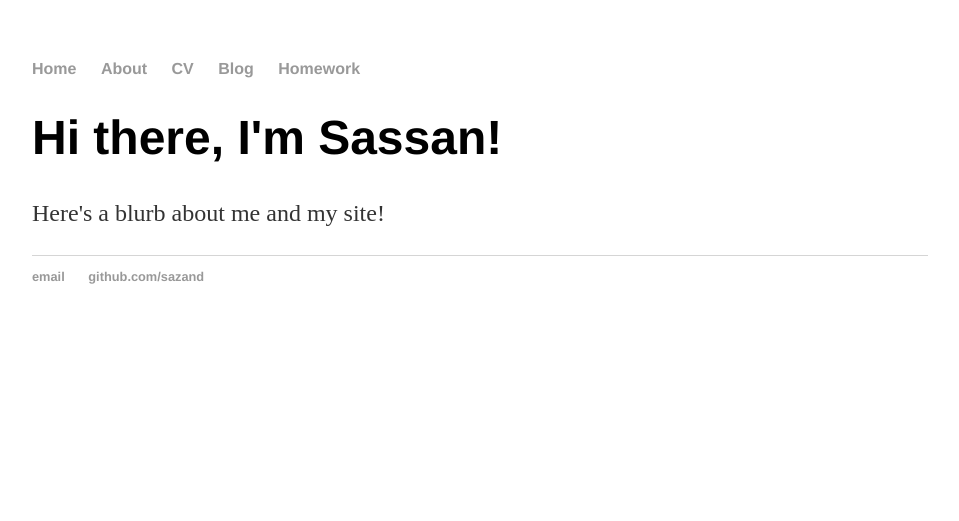
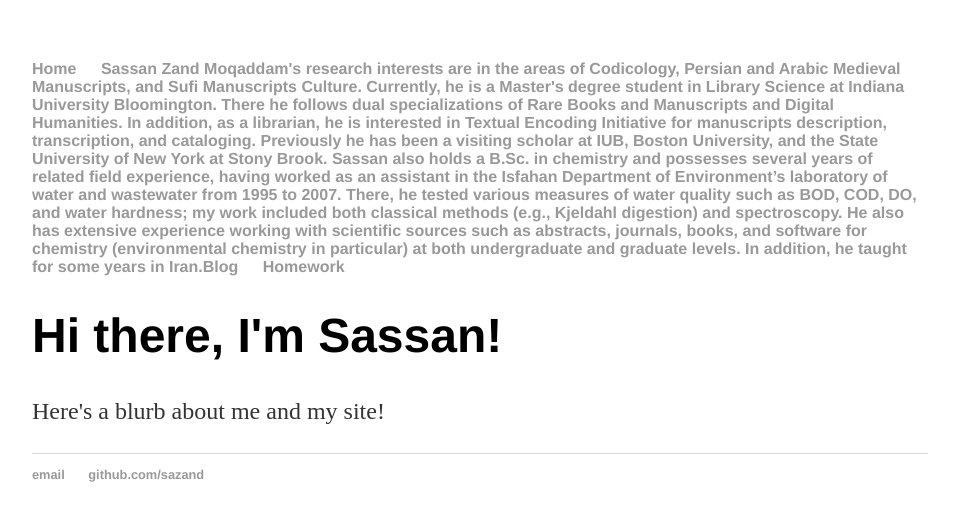
Before and after one commit to sazand/sazand.github.io, a Jekyll site: the page built from index.html, in a window 1280 px wide. Shown: the top 521 px of the page, without its empty margins (160-1119 px from the left). Built offline with Jekyll 4.4.1, drawn with Linux system fonts in a browser that asks for light colours.

Commit message:
Update default.html

```diff
--- a/_layouts/default.html
+++ b/_layouts/default.html
@@ -9,8 +9,7 @@
 			<nav>
 	    		<ul>
 	        		<li><a href="/">Home</a></li>
-		        	<li><a href="/about">About</a></li>
-	        		<li><a href="/cv">CV</a></li>
+		        	<li><a href="/about">Sassan Zand Moqaddam's research interests are in the areas of Codicology, Persian and Arabic Medieval Manuscripts, and Sufi Manuscripts Culture. Currently, he is a Master's degree student in Library Science at Indiana University Bloomington. There he follows dual specializations of Rare Books and Manuscripts and Digital Humanities. In addition, as a librarian, he is interested in Textual Encoding Initiative for manuscripts description, transcription, and cataloging. Previously he has been a visiting scholar at IUB, Boston University, and the State University of New York at Stony Brook. Sassan also holds a B.Sc. in chemistry and possesses several years of related field experience, having worked as an assistant in the Isfahan Department of Environment’s laboratory of water and wastewater from 1995 to 2007. There, he tested various measures of water quality such as BOD, COD, DO, and water hardness; my work included both classical methods (e.g., Kjeldahl digestion) and spectroscopy. He also has extensive experience working with scientific sources such as abstracts, journals, books, and software for chemistry (environmental chemistry in particular) at both undergraduate and graduate levels. In addition, he taught for some years in Iran.</a></l
 	        		<li><a href="/blog">Blog</a></li>
 				<li><a href="/homework">Homework</a></li>
 	    		</ul>
```
